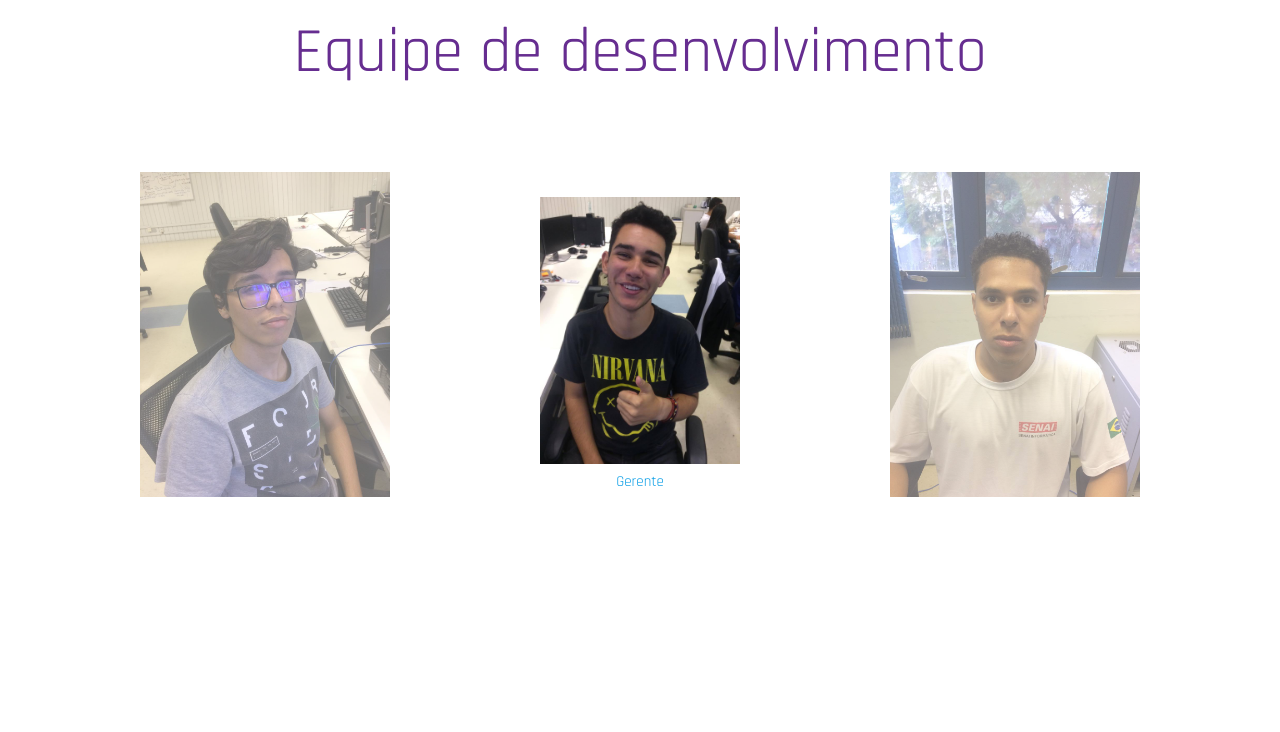
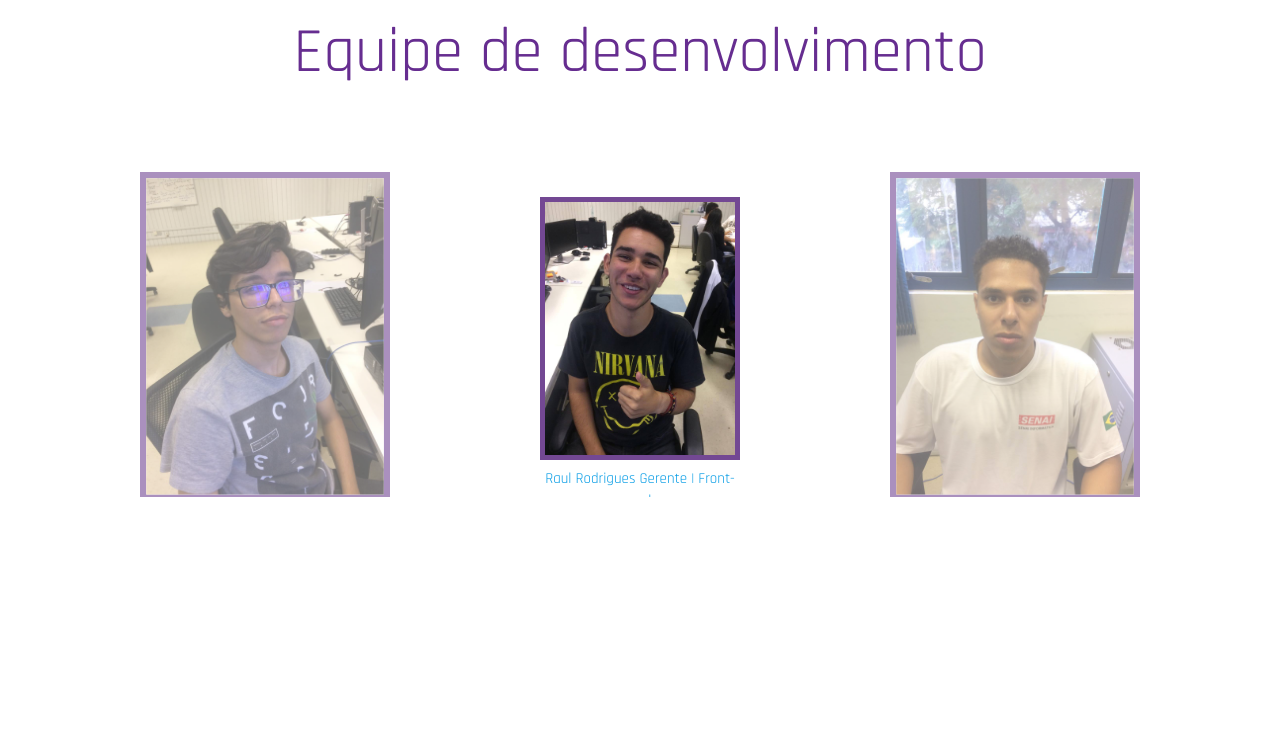
Before and after one commit to rafa-thayto/splay-project, a plain HTML site: page website/index.html in a window 1280 px wide. Shown: the part 4320-5052 px from the top of the page. Drawn offline with Linux system fonts and the light colour scheme.

Commit message:
Add border for images in carousel

```diff
--- /dev/null
+++ b/website/css/custom-materizalize.css
@@ -0,0 +1,3 @@
+a.carousel-item > img {
+    border: 5px solid #734893;
+}
--- a/website/css/style.css
+++ b/website/css/style.css
@@ -95,6 +95,7 @@ p {font-size:3rem;}
     color: #662D90;
 }
 
+/* Reapair the footer */
 footer {
     display: flex;
 }
--- a/website/index.html
+++ b/website/index.html
@@ -9,6 +9,7 @@
     <title>S-Play | SENAI Project</title>
     <link rel="stylesheet" href="./css/style.css">
     <link rel="stylesheet" href="./materialize/css/materialize.min.css">
+    <link rel="stylesheet" href="./css/custom-materizalize.css">
 </head>
 
 <body>
@@ -43,15 +44,17 @@
             <h1>Equipe de desenvolvimento</h1>
             <div class="carousel center">
                 <a class="carousel-item" href="#one!">
-                    <img src="./images/gerente.jpg">Gerente</a>
+                    <img src="./images/gerente.jpg">Raul Rodrigues Gerente | Front-end</a>
                 <a class="carousel-item" href="#two!">
-                    <img src="./images/pessoa1.jpg">-end</a>
+                    <img src="./images/pessoa1.jpg">Luciano Bispo Back-end</a>
                 <a class="carousel-item" href="#three!">
-                    <img src="./images/pessoa2.jpg">-end</a>
+                    <img src="./images/pessoa2.jpg">Daniel Kenji Back-end</a>
                 <a class="carousel-item" href="#four!">
-                    <img src="./images/pessoa3.jpg">-end</a>
+                    <img src="./images/pessoa3.jpg">Luis Gustavo Front-end</a>
                 <a class="carousel-item" href="#five!">
-                    <img src="./images/pessoa5.jpg">-end</a>
+                    <img src="./images/pessoa4.jpg">João Matheus Front-end</a>
+                <a class="carousel-item" href="#six!">
+                    <img src="./images/pessoa5.jpg">Daniel Clemente Back-end</a>
             </div>
         </section>
     </main>
```
